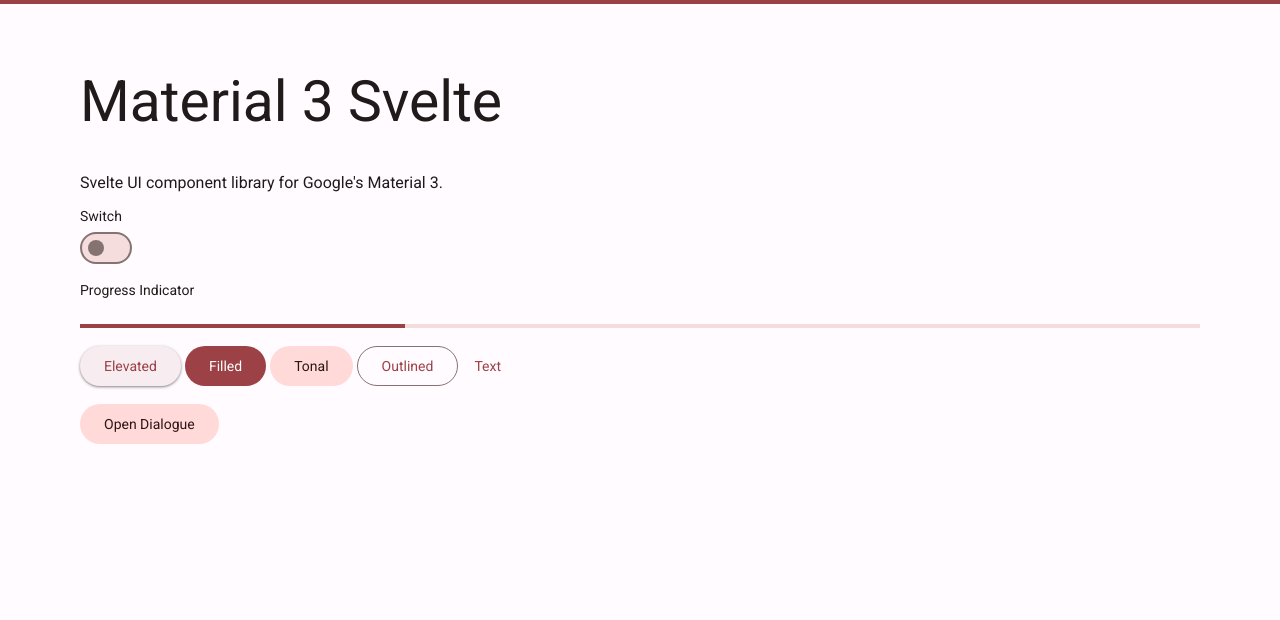
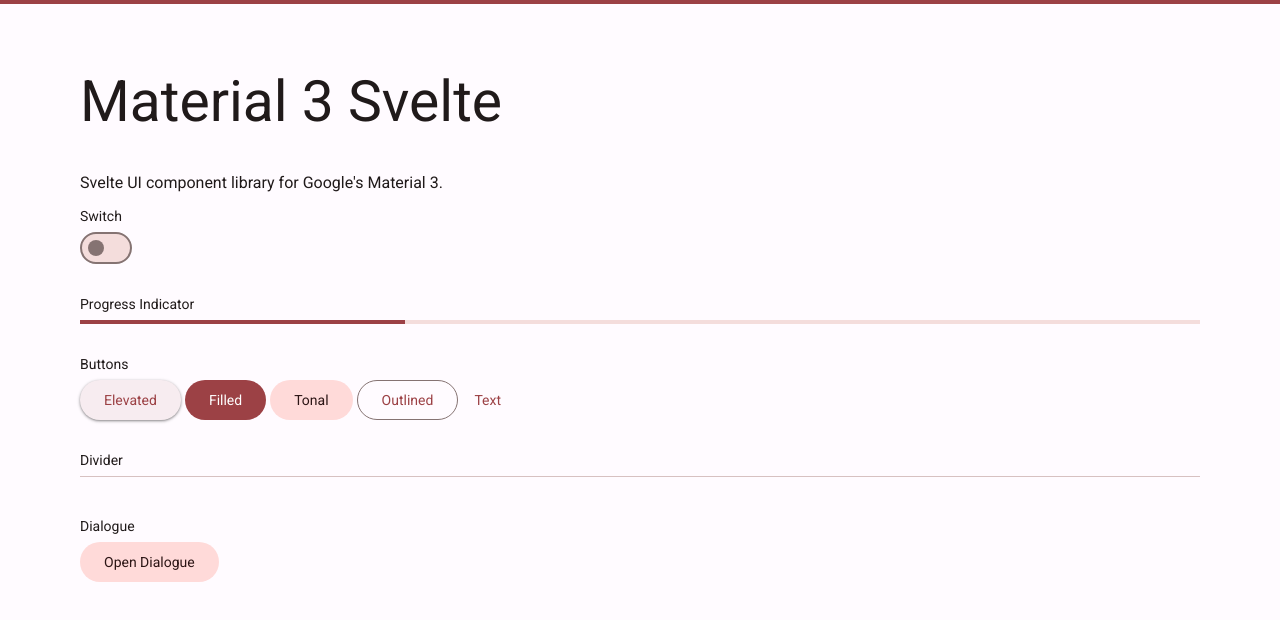
Before and after one commit to xafn/m3-svelte, a SvelteKit app: page / in a window 1280 px wide. Shown: the top 620 px of the page. Built offline with nearby package versions, Linux system fonts and the light colour scheme.

Commit message:
feat: divider

```diff
--- /dev/null
+++ b/src/lib/Divider/Divider.svelte
@@ -0,0 +1,11 @@
+<hr />
+
+<style lang="scss">
+	hr {
+		border: 0;
+		height: 1px;
+		border-top: 1px solid var(--md-sys-color-outline-variant);
+        margin-top: 8px;
+        margin-bottom: 8px;
+	}
+</style>
--- a/src/routes/+page.svelte
+++ b/src/routes/+page.svelte
@@ -1,6 +1,7 @@
 <script>
 	import Button from '$lib/Button/Button.svelte';
 	import Dialogue from '$lib/Dialogue/Dialogue.svelte';
+	import Divider from '$lib/Divider/Divider.svelte';
 	import ProgressIndicator from '$lib/ProgressIndicator/ProgressIndicator.svelte';
 	import Switch from '$lib/Switch/Switch.svelte';
 	let modalOpen = false;
@@ -11,52 +12,60 @@
 	<h1>Material 3 Svelte</h1>
 	<p>Svelte UI component library for Google's Material 3.</p>
 
+	<div class="components">
 		<div>
 			<div class="label-large">Switch</div>
 			<Switch />
 		</div>
 
-	<br />
 		<div>
 			<div class="label-large">Progress Indicator</div>
-		<br />
 			<ProgressIndicator value={29} />
 		</div>
 
-    <br/>
+		<div>
+			<div class="label-large">Buttons</div>
 			<Button type="elevated">Elevated</Button>
 			<Button type="filled">Filled</Button>
 			<Button type="tonal">Tonal</Button>
 			<Button type="outlined">Outlined</Button>
 			<Button type="text">Text</Button>
+		</div>
 
-	<br/>
-	<br/>
+		<div>
+			<div class="label-large">Divider</div>
+			<Divider />
+		</div>
+
+		<div>
+			<div class="label-large">Dialogue</div>
 			<Button on:click={() => (modalOpen = !modalOpen)} type="tonal">Open Dialogue</Button>
-	<div>
+		</div>
+	</div>
 	<Dialogue bind:open={modalOpen}>
 		<svelte:fragment slot="title">This is a dialogue</svelte:fragment>
 		<svelte:fragment slot="description">
-				Dear reader, hope you have a wonderful day. And your tomorrow will be even better. First I have
-				to make an excuse for my bad writing skills. I hope you are fine with some mistakes as
-				english is not my main language. I only had it for some years at school. Second reason is
-				this is very hard for me. I never told it to anyone. But I feel like you are ready for the
-				real thing. Again, sorry for the bad english. Now to my big unfake. I'm actually 100% a
-				girl. thought do it a little earlier than you predicted. Sorry also for this. Have a nice
-				day. Best, the creatures under your skin
+			Dear reader, hope you have a wonderful day. And your tomorrow will be even better. First I
+			have to make an excuse for my bad writing skills. I hope you are fine with some mistakes as
+			english is not my main language. I only had it for some years at school. Second reason is this
+			is very hard for me. I never told it to anyone. But I feel like you are ready for the real
+			thing. Again, sorry for the bad english. Now to my big unfake. I'm actually 100% a girl.
+			thought do it a little earlier than you predicted. Sorry also for this. Have a nice day. Best,
+			the creatures under your skin
 		</svelte:fragment>
-            <svelte:fragment slot="buttonSecondary">
-                Close
-            </svelte:fragment>
-            <svelte:fragment slot="buttonPrimary">
-                Hi
-            </svelte:fragment>
+		<svelte:fragment slot="buttonSecondary">Close</svelte:fragment>
+		<svelte:fragment slot="buttonPrimary">Hi</svelte:fragment>
 	</Dialogue>
-	</div>
 </main>
 
 <style>
 	[class*='label-'] {
 		margin-bottom: 0.5rem;
 	}
+
+	.components {
+		display: flex;
+		flex-direction: column;
+		gap: 2rem;
+	}
 </style>
```
Lines whose indentation alone changed are shown as unchanged.
